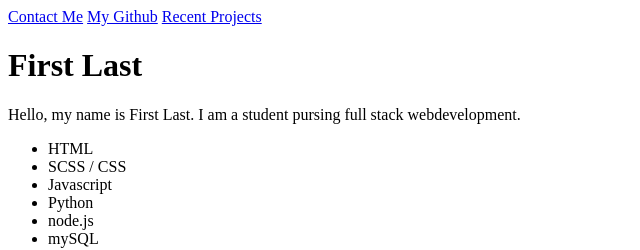
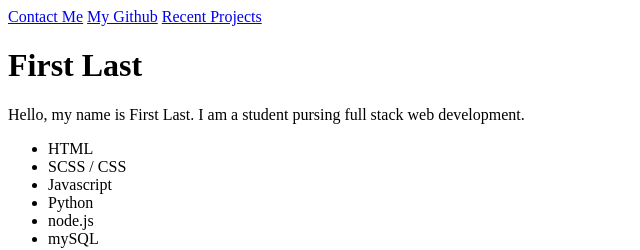
Before and after one commit to 1Pistola/myPortfolio, a plain HTML site: page index.html in a window 1280 px wide. Shown: the full height of the page, 0-640 px from the left. Drawn offline with Linux system fonts and the light colour scheme.

Commit message:
spelling errors

```diff
--- a/index.html
+++ b/index.html
@@ -17,7 +17,7 @@
         <div class="landingWrapper">
             <div class="landingLeft">
                 <h1>First Last</h1>
-                <p>Hello, my name is First Last. I am a student pursing full stack webdevelopment.</p>
+                <p>Hello, my name is First Last. I am a student pursing full stack web development.</p>
                 <ul>
                     <li>HTML</li>
                     <li>SCSS / CSS</li>
```
